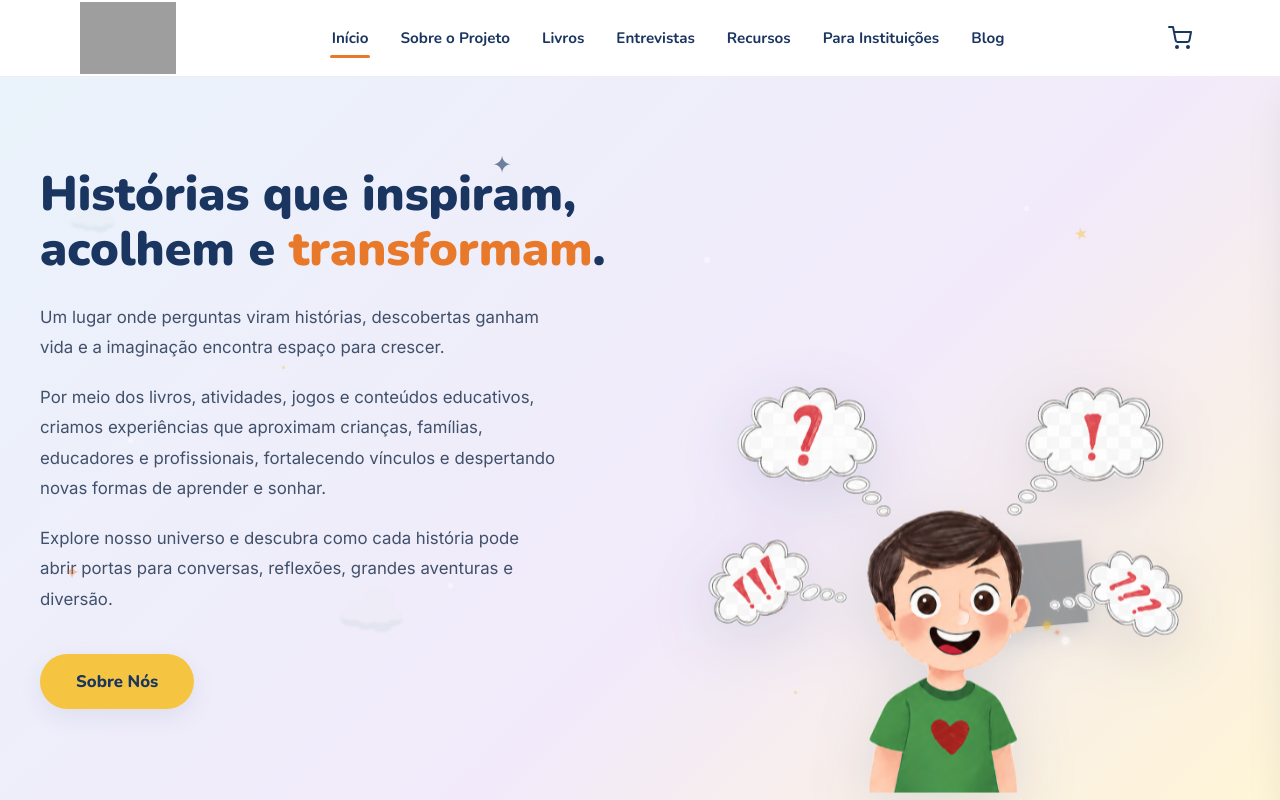
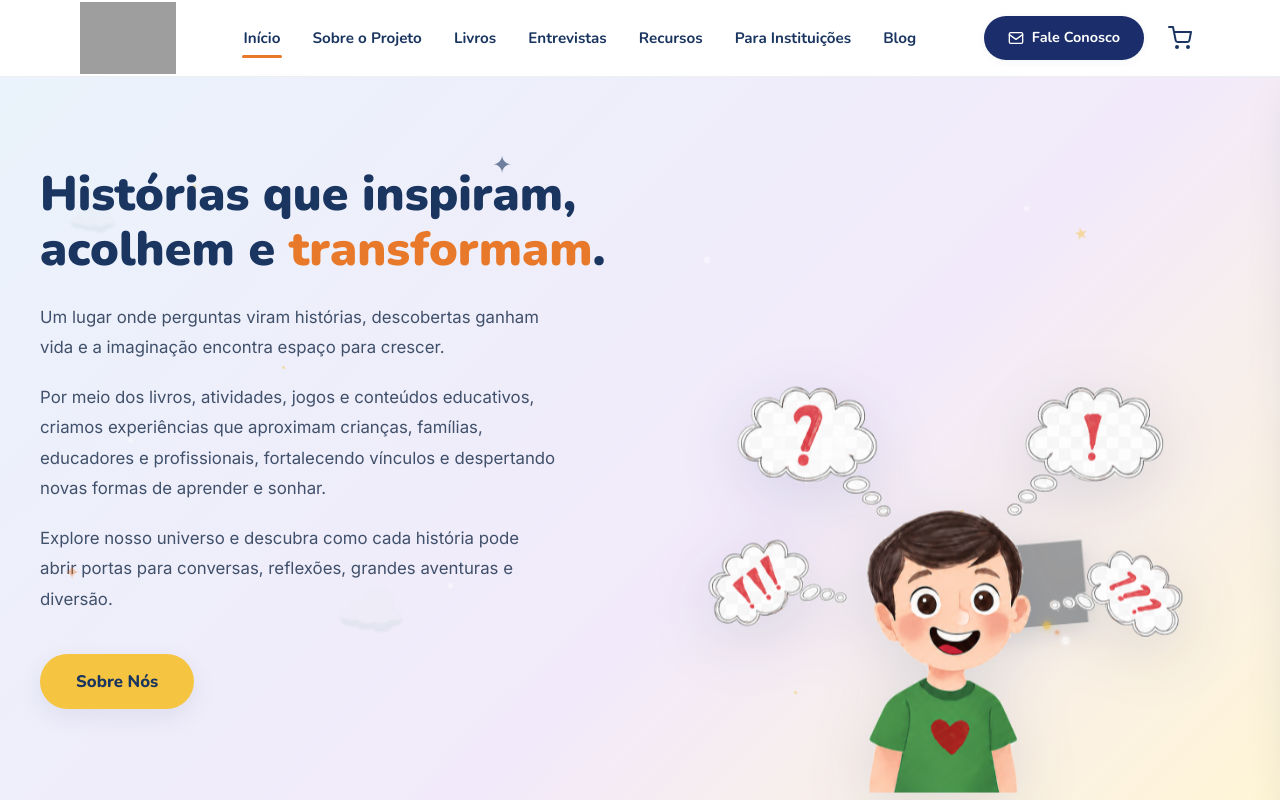
Before and after one commit to Victor-couto/no-mundo-de-vicente, a website: page index.html in a window 1280 px wide. Shown: the top 800 px of the page. Drawn offline with nearby package versions, Linux system fonts and the light colour scheme; grey boxes are pictures that could not be loaded.

Commit message:
fix: restaura botao fale conosco na header

```diff
--- a/index.html
+++ b/index.html
@@ -1533,6 +1533,12 @@
       <a href="#blog">Blog</a>
     </nav>
     <div class="header-actions">
+      <a href="#contato" class="nav-fale">
+        <svg viewBox="0 0 24 24" fill="none" stroke="currentColor" stroke-width="2" stroke-linecap="round" stroke-linejoin="round">
+          <rect x="2" y="4" width="20" height="16" rx="2"/><path d="m2 7 10 7 10-7"/>
+        </svg>
+        Fale Conosco
+      </a>
 
       <!-- Ícone de Carrinho no Menu -->
       <button class="menu-carrinho-btn" onclick="abrirCarrinho()" aria-label="Abrir carrinho de compras">
```
Also changed, not shown: instituicoes.html (+6 -0 lines).
